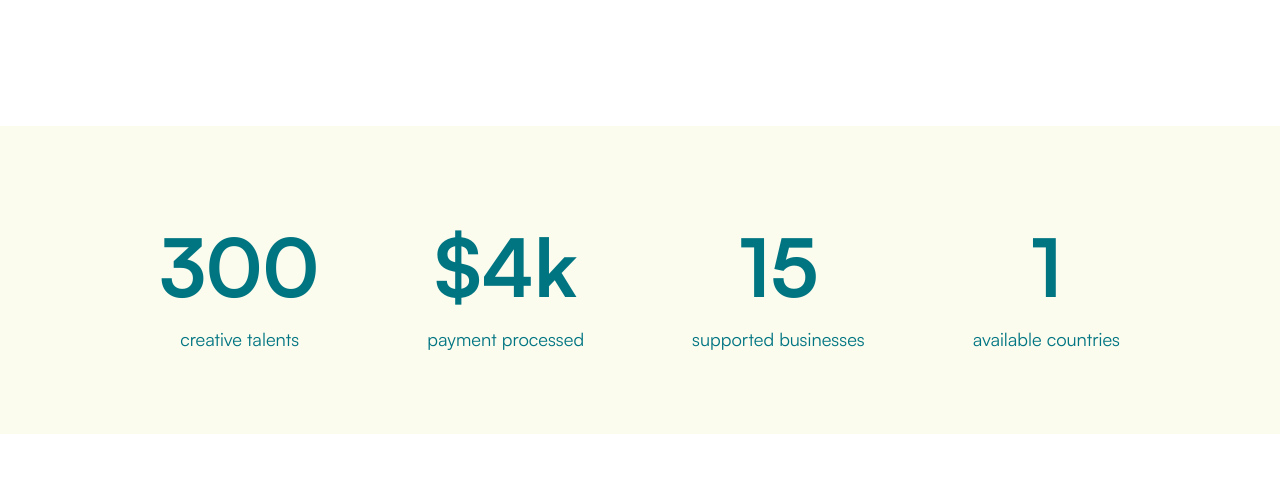
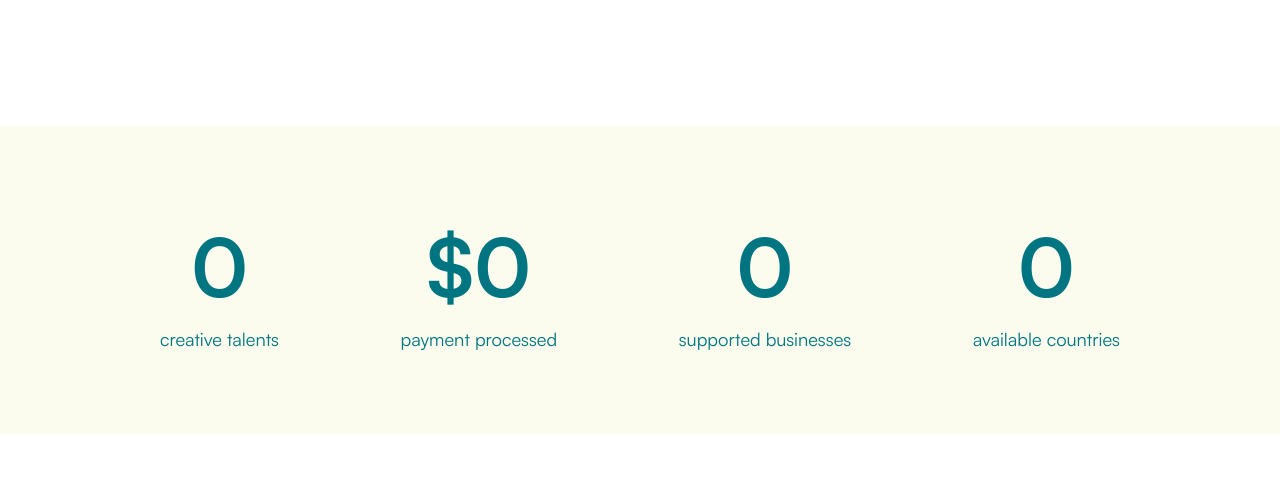
Before and after one commit to tobyakin/MySpurr-Landing-Page, a Vue app: page /about-us in a window 1280 px wide. Shown: the part 2960-3444 px from the top of the page. Built offline with nearby package versions, Linux system fonts and the light colour scheme.

Commit message:
feat: counter

```diff
--- /dev/null
+++ b/src/components/Bander/UserCounter.vue
@@ -0,0 +1,118 @@
+<template>
+  <div class="lg:my-40 counter my-20 lg:p-40 p-10 lg:py-20 bg-[#FBFBEE]">
+    <div
+      class="flex lg:flex-row flex-col gap-10 items-center lg:justify-between justify-center"
+    >
+      <div class="text-center h-full">
+        <transition name="fade">
+          <h2
+            key="creative-talents"
+            class="text-[#007582] w-full text-[50px] lg:text-[80.526px] leading-[29px] lg:leading-[120px] font-Satoshi700"
+          >
+            {{ creativeTalents }}
+          </h2>
+        </transition>
+        <p class="text-[#007582] font-Satoshi400 text-[18.286px]">creative talents</p>
+      </div>
+      <div class="text-center">
+        <transition name="fade">
+          <h2
+            key="payment-processed"
+            class="text-[#007582] w-full text-[50px] lg:text-[80.526px] leading-[29px] lg:leading-[120px] font-Satoshi700"
+          >
+            ${{ formatNumber(paymentProcessed) }}
+          </h2>
+        </transition>
+        <p class="text-[#007582] font-Satoshi400 text-[18.286px]">payment processed</p>
+      </div>
+      <div class="text-center">
+        <transition name="fade">
+          <h2
+            key="supported-businesses"
+            class="text-[#007582] w-full text-[50px] lg:text-[80.526px] leading-[29px] lg:leading-[120px] font-Satoshi700"
+          >
+            {{ supportedBusinesses }}
+          </h2>
+        </transition>
+        <p class="text-[#007582] font-Satoshi400 text-[18.286px]">supported businesses</p>
+      </div>
+      <div class="text-center">
+        <transition name="fade">
+          <h2
+            key="available-countries"
+            class="text-[#007582] w-full text-[50px] lg:text-[80.526px] leading-[29px] lg:leading-[120px] font-Satoshi700"
+          >
+            {{ availableCountries }}
+          </h2>
+        </transition>
+        <p class="text-[#007582] font-Satoshi400 text-[18.286px]">available countries</p>
+      </div>
+    </div>
+  </div>
+</template>
+<script setup>
+import { ref, watchEffect, nextTick } from "vue";
+
+const creativeTalents = ref(0);
+const paymentProcessed = ref(0);
+const supportedBusinesses = ref(0);
+const availableCountries = ref(0);
+
+const targetValues = {
+  creativeTalents: 300,
+  paymentProcessed: 4000, // Change this to the actual value
+  supportedBusinesses: 15,
+  availableCountries: 1,
+};
+
+// Function to increment a value gradually with animation
+const incrementValue = (valueRef, targetValue, intervalDuration) => {
+  let current = 0;
+  const intervalId = setInterval(() => {
+    current += 1; // Increment by 1 for a smoother animation, you can adjust as needed
+    if (current >= targetValue) {
+      current = targetValue;
+      clearInterval(intervalId);
+    }
+    valueRef.value = current;
+  }, intervalDuration);
+};
+// Function to format a number with k, M, B, etc.
+const formatNumber = (number) => {
+  if (number >= 1e9) {
+    return (number / 1e9).toFixed(1) + "B";
+  } else if (number >= 1e6) {
+    return (number / 1e6).toFixed(1) + "M";
+  } else if (number >= 1e3) {
+    return (number / 1e3).toFixed(1) + "k";
+  } else {
+    return number.toString();
+  }
+};
+watchEffect(() => {
+  (async () => {
+    await nextTick(); // Wait for the DOM to be fully initialized
+    const boundingBox = document.querySelector(".counter").getBoundingClientRect();
+
+    // Check if the element is in the viewport
+    if (boundingBox.top < window.innerHeight && boundingBox.bottom >= 0) {
+      // Start counting animation when the element is in the viewport
+      incrementValue(creativeTalents, targetValues.creativeTalents, 50); // Adjust the interval duration if needed
+      incrementValue(paymentProcessed, targetValues.paymentProcessed, 50); // Adjust the interval duration if needed
+      incrementValue(supportedBusinesses, targetValues.supportedBusinesses, 50); // Adjust the interval duration if needed
+      incrementValue(availableCountries, targetValues.availableCountries, 50); // Adjust the interval duration if needed
+    }
+  })();
+});
+</script>
+
+<style scoped>
+.fade-enter-active,
+.fade-leave-active {
+  transition: opacity 1s;
+}
+.fade-enter,
+.fade-leave-to {
+  opacity: 0;
+}
+</style>
--- a/src/views/AboutView.vue
+++ b/src/views/AboutView.vue
@@ -3,7 +3,7 @@ import Navbar from "@/components/Navbar/Navbar.vue";
 import Footer from "@/components/Footer.vue";
 import SectionOne from "@/components/About/SectionOne.vue";
 import SectionTwo from "@/components/About/SectionTwo.vue";
-import AppOccupant from "@/components/Bander/AppOccupant.vue";
+import AppOccupant from "@/components/Bander/UserCounter.vue";
 import WorkFlow from "@/components/Bander/WorkFlow.vue";
 import SectionThree from "@/components/About/SectionThree.vue";
 </script>
```
